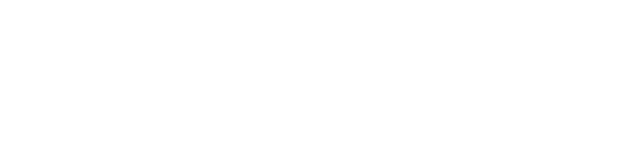
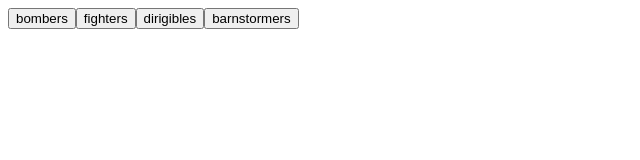
Before and after one commit to astrommen/GiphyApp, a plain HTML site: page index.html in a window 1280 px wide. Shown: the whole page, without its empty margins (0-640 px from the left). Drawn offline with nearby package versions, Linux system fonts and the light colour scheme.

Commit message:
add button creation from array; linked to jquery

```diff
--- a/app.js
+++ b/app.js
@@ -0,0 +1,31 @@
+// $(document).ready(function() {
+
+    //var holding an array topic strings (1)
+    var topics = ["bombers", "fighters", "dirigibles", "barnstormers"]; console.log(topics);
+
+    // var queryURL = "https://api.giphy.com/v1/gifs/search?q=" +
+    // topics + "&api_key=vRVtwSi9eBLLOpTHxJRJflgaFDvr7lH2&limit=10";
+
+    $.each(topics, function(index, value) {
+
+        // creating new buttons from topics array
+        var topicBtn = $("<button>");
+
+        // adding a class of flight to our buttons
+        topicBtn.addClass("flight");
+
+        // adding a data-attribute = value
+        topicBtn.attr("data-flight", value);
+
+        // providing buttons with inner text
+        topicBtn.text(value);
+
+        // appending buttons to container div
+        $("#buttons-view").append(topicBtn);
+
+    });
+    // var p= $("<p>").text("Rating: " + results[i].rating);
+
+
+
+// })
--- a/index.html
+++ b/index.html
@@ -3,11 +3,18 @@
     <head>
         <meta charset="UTF-8" />
         <title>Aja's Giphy App</title>
+        <script src="https://cdnjs.cloudflare.com/ajax/libs/jquery/3.2.1/jquery.min.js"></script>
     </head>
 
     <body>
         <div class="container">
-            <header class="buttons"></header>
+            <!-- Buttons will Get Dumped Here -->
+            <div id="buttons-view"></div>
+            <!-- <button data-flight="dirigibles">dirigibles</button>
+            <button data-flight="bombers">bombers</button> -->
+            <div id="gifs-appear-here">
+            </div>
         </div>
+        <script src="app.js"></script>
     </body>
 </html>
```
